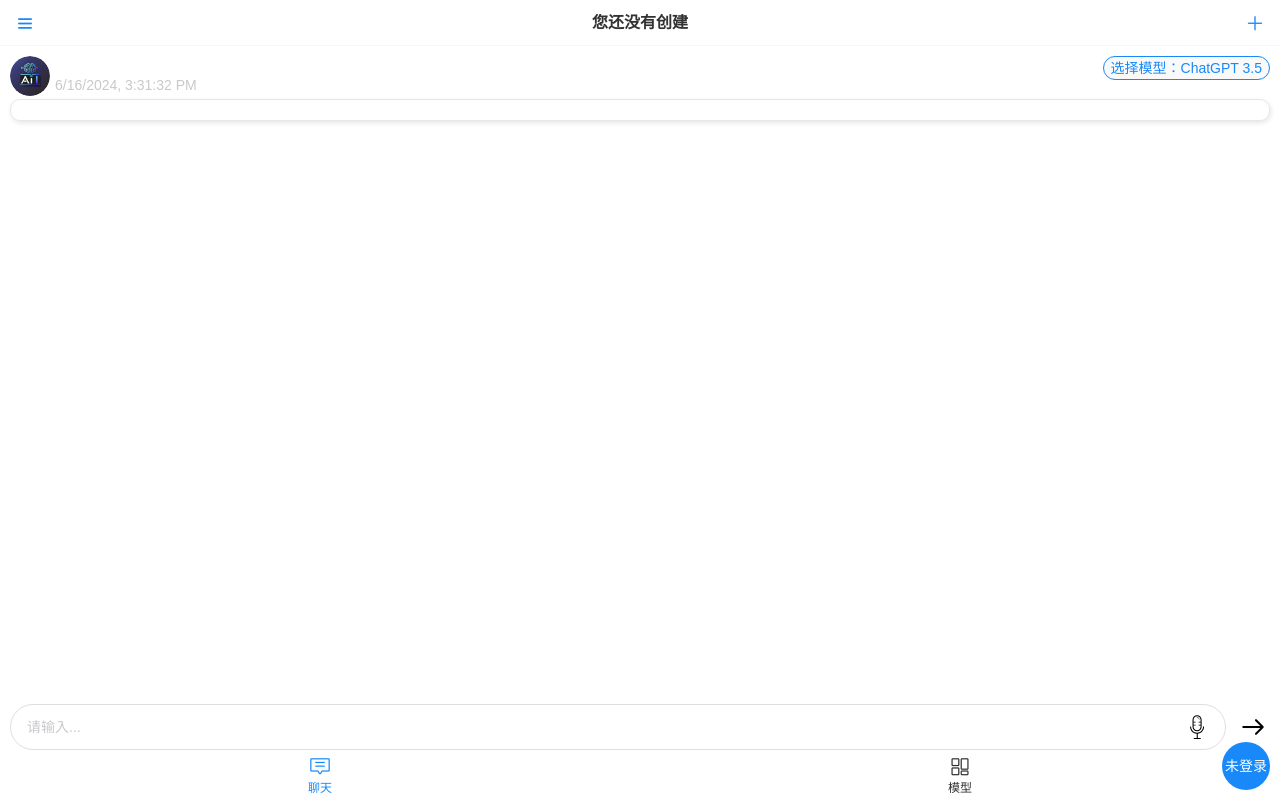
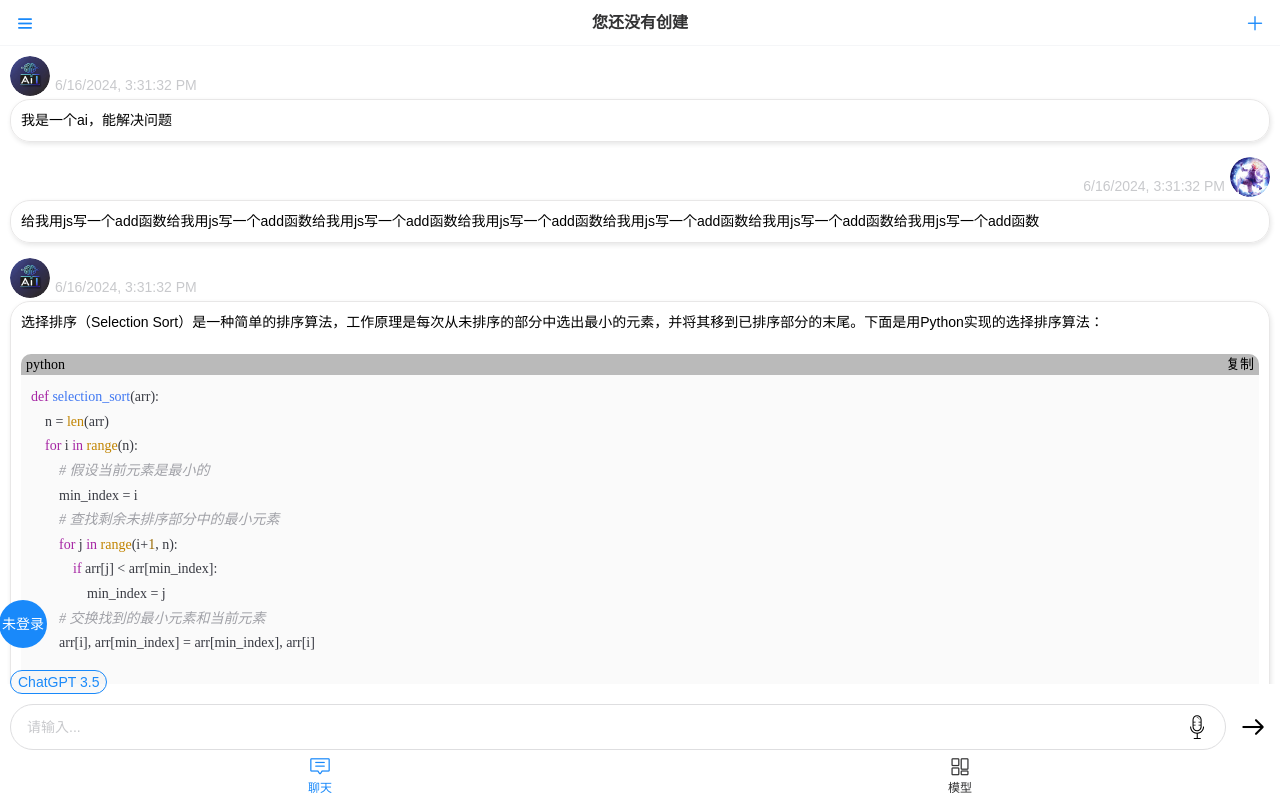
Before and after one commit to zhbgaoshou/chat-ai, a Vue app: page /chat in a window 1280 px wide. Built offline with nearby package versions, Linux system fonts and the light colour scheme.

Commit message:
优化markdown

```diff
--- a/package.json
+++ b/package.json
@@ -10,14 +10,19 @@
   },
   "dependencies": {
     "axios": "^1.7.2",
+    "clipboard": "^2.0.11",
+    "highlight.js": "^11.9.0",
+    "install": "^0.13.0",
     "markdown-it": "^14.1.0",
     "mitt": "^3.0.1",
+    "npm": "^10.8.1",
     "pinia": "^2.1.7",
     "vant": "^4.9.1",
     "vue": "^3.4.21",
     "vue-router": "^4.3.3"
   },
   "devDependencies": {
+    "@types/markdown-it": "^14.1.1",
     "@vant/auto-import-resolver": "^1.2.1",
     "@vitejs/plugin-vue": "^5.0.4",
     "sass": "^1.77.5",
--- a/src/components/NavBar.vue
+++ b/src/components/NavBar.vue
@@ -2,6 +2,7 @@
 import { ref } from "vue";
 
 let show = ref(false);
+let offset = ref({ x: -1, y: innerHeight - 200 });
 
 function onClicUser() {
   show.value = true;
@@ -9,7 +10,7 @@ function onClicUser() {
 </script>
 
 <template>
-  <van-floating-bubble axis="y" :gap="10">
+  <van-floating-bubble v-model:offset="offset" axis="y" :gap="10">
     <div @click="onClicUser" class="user">
       <span>未登录</span>
       <!-- <van-image
--- a/src/globalComponents/ChatFrame.vue
+++ b/src/globalComponents/ChatFrame.vue
@@ -1,5 +1,8 @@
 <script setup>
 import { computed } from "vue";
+import MarkdownIt from "markdown-it";
+import hljs from "highlight.js";
+import "highlight.js/styles/atom-one-light.css";
 
 import config from "../config";
 
@@ -12,6 +15,30 @@ const position = computed(() => {
 const image = computed(() => {
   return isUser.value ? config.defaultUserFaceImage : config.defaultAiFaceImage;
 });
+
+/** markdown */
+const md = new MarkdownIt({
+  html: true,
+  linkify: true,
+  typographer: true,
+  breaks: true,
+  highlight: function (str, lang) {
+    if (lang && hljs.getLanguage(lang)) {
+      const copyHtml = `<div class="copy-html"><span>${lang}</span><span>复制</span></div>`;
+      try {
+        return `${copyHtml}<pre class="hljs"><code>${
+          hljs.highlight(lang, str, true).value
+        }</code></pre>`;
+      } catch (__) {}
+    }
+    return `<pre class="hljs" ><code>
+      ${md.utils.escapeHtml(str)}  </code></pre>`;
+  },
+});
+
+const mdContent = computed(() => {
+  return md.render(props.source);
+});
 </script>
 
 <template>
@@ -20,9 +47,10 @@ const image = computed(() => {
     <van-image round fit="cover" width="40px" height="40px" :src="image" />
     <span v-if="!isUser" class="txt-time">{{ props.time }}</span>
   </div>
+
   <div class="content">
     <van-loading size="24px" vertical v-if="false">加载中...</van-loading>
-
+    <div v-html="mdContent"></div>
   </div>
 </template>
 
@@ -45,7 +73,28 @@ const image = computed(() => {
   padding: 10px;
   margin-bottom: 15px;
   border: 1px solid #e8e7e7;
-  border-radius: 10px;
+  border-radius: 20px;
   box-shadow: 1px 2px 5px rgba(0, 0, 0, 0.1);
 }
+
+:deep(.hljs) {
+  max-height: max-content;
+  overflow: scroll;
+  border-radius: 0 0 10px 10px;
+  padding: 10px;
+}
+:deep(code) {
+  font-family: "Ubuntu Mono";
+}
+
+:deep(.copy-html) {
+  display: flex;
+  justify-content: space-between;
+  align-items: center;
+  padding: 0 5px;
+  border-radius: 10px 10px 0 0;
+  width: 100%;
+  color: #000000;
+  background-color: #bababa;
+}
 </style>
--- a/src/views/Chat.vue
+++ b/src/views/Chat.vue
@@ -35,7 +35,7 @@ function send(sendValue) {
       color="#1989FA"
       round
       @click="showSelectorMode = true"
-      >选择模型：{{ params.model || "未选择" }}</van-tag
+      >{{ params.model || "未选择" }}</van-tag
     >
     <ChatNavBar></ChatNavBar>
 
@@ -63,8 +63,8 @@ function send(sendValue) {
   .tag {
     position: absolute;
     background-color: rgba(225, 225, 225, 0.2);
-    right: 10px;
-    top: 56px;
+    left: 10px;
+    bottom: 56px;
     z-index: 99;
   }
 }
--- a/src/views/ChatContent.vue
+++ b/src/views/ChatContent.vue
@@ -1,11 +1,48 @@
 <script setup>
 import { ref } from "vue";
 
-const source = ref("13");
+const source = ref(`
+选择排序（Selection Sort）是一种简单的排序算法，工作原理是每次从未排序的部分中选出最小的元素，并将其移到已排序部分的末尾。下面是用Python实现的选择排序算法：
+<br>
+\`\`\`python
+def selection_sort(arr):
+    n = len(arr)
+    for i in range(n):
+        # 假设当前元素是最小的
+        min_index = i
+        # 查找剩余未排序部分中的最小元素
+        for j in range(i+1, n):
+            if arr[j] < arr[min_index]:
+                min_index = j
+        # 交换找到的最小元素和当前元素
+        arr[i], arr[min_index] = arr[min_index], arr[i]
+
+# 示例数组
+arr = [64, 25, 12, 22, 11]
+print("未排序数组:", arr)
+
+# 调用选择排序函数
+selection_sort(arr)
+
+print("已排序数组:", arr)
+
+\`\`\`
+`);
 </script>
 
 <template>
   <div class="chat-content">
+    <ChatFrame
+      role="assistant"
+      :time="new Date().toLocaleString()"
+      source="我是一个ai，能解决问题"
+    ></ChatFrame>
+
+    <ChatFrame
+      role="user"
+      :time="new Date().toLocaleString()"
+      source="给我用js写一个add函数给我用js写一个add函数给我用js写一个add函数给我用js写一个add函数给我用js写一个add函数给我用js写一个add函数给我用js写一个add函数"
+    ></ChatFrame>
     <ChatFrame
       role="assistant"
       :time="new Date().toLocaleString()"
@@ -20,5 +57,6 @@ const source = ref("13");
   padding: 10px;
   font-size: 14px;
   height: 100%;
+  margin-bottom: 20px;
 }
 </style>
```
Also changed, not shown: 1 other file (tests, documents, lock files or other folders).
